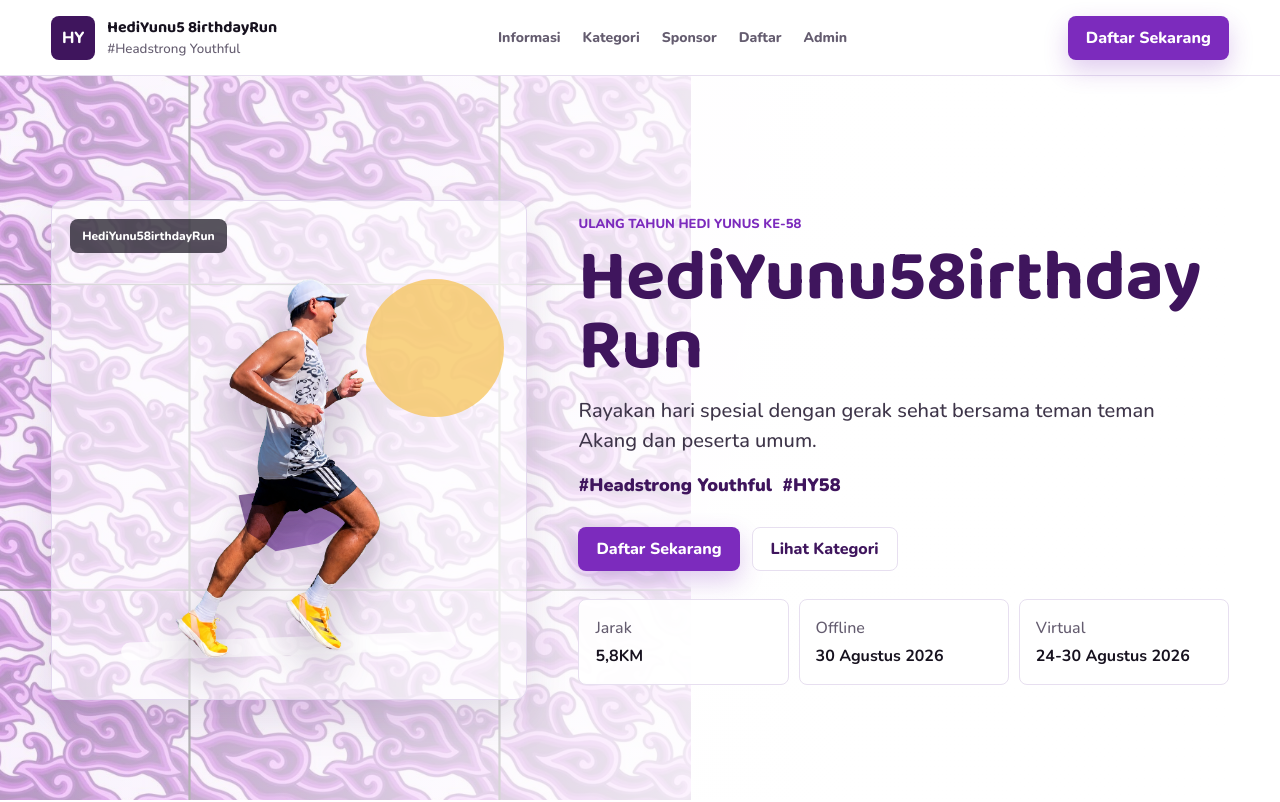
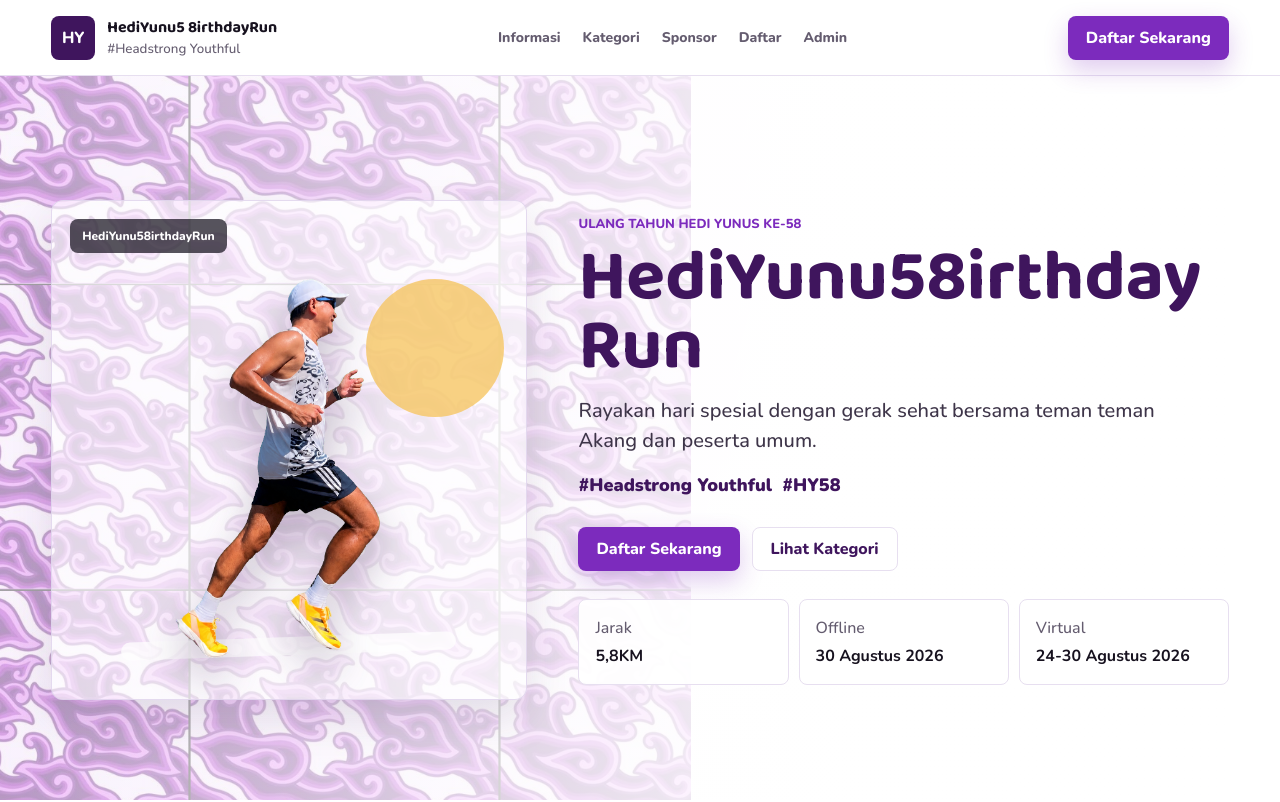
Before and after one commit to amutiara302-debug/hy-birthday-run-app, a Next.js app: page / in a window 1280 px wide. Shown: the top 802 px of the page. Built offline with nearby package versions, Linux system fonts and the light colour scheme.

Commit message:
Add files via upload

```diff
--- a/app/globals.css
+++ b/app/globals.css
@@ -136,21 +136,6 @@ nav a { text-decoration: none; }
   object-fit: contain;
   transform: translateX(-18px);
   filter: drop-shadow(0 22px 20px rgba(47, 18, 63, .28));
-}
-.runner-shorts-tint {
-  position: absolute;
-  z-index: 2;
-  left: 42%;
-  top: 53%;
-  width: 26%;
-  height: 16%;
-  background: linear-gradient(135deg, rgba(65, 18, 95, .82), rgba(124, 43, 189, .72));
-  border-radius: 12px 18px 20px 18px;
-  clip-path: polygon(0 18%, 66% 0, 100% 48%, 74% 78%, 36% 92%, 10% 68%);
-  mix-blend-mode: multiply;
-  opacity: .78;
-  pointer-events: none;
-  transform: translateX(-18px) rotate(3deg);
 }
 .runner-initials {
   position: relative;
--- a/app/page.tsx
+++ b/app/page.tsx
@@ -30,7 +30,6 @@ export default function HomePage() {
               <div className="runner-portrait">
                 <div className="runner-sun" />
                 <img className="runner-photo" src="/hedi-run-cutout.png" alt="Hedi Yunus berlari" />
-                <div className="runner-shorts-tint" aria-hidden="true" />
                 <div className="runner-track" />
               </div>
             </div>
```
